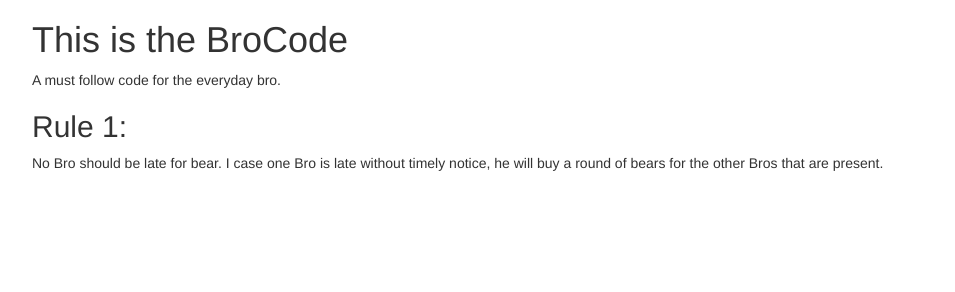
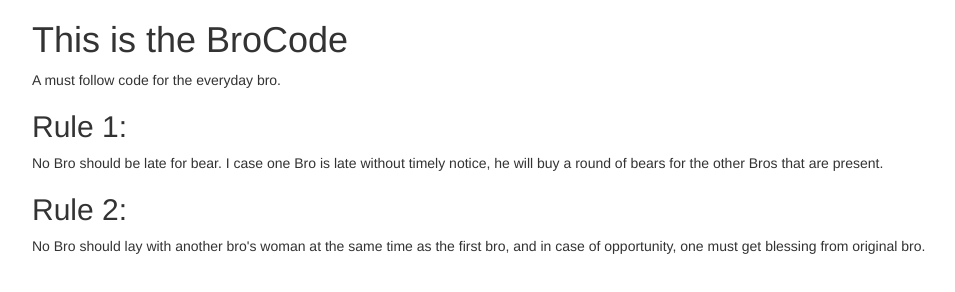
Before and after one commit to 89iuv/BroCode, a website: page public/index.html in a window 1280 px wide. Shown: the whole page, without its empty margins (38-993 px from the left). Drawn offline with nearby package versions, Linux system fonts and the light colour scheme.

Commit message:
2nd Rule

```diff
--- a/public/index.html
+++ b/public/index.html
@@ -18,7 +18,8 @@
 
     <h2>Rule 1:</h2>
     <p>No Bro should be late for bear. I case one Bro is late without timely notice, he will buy a round of bears for the other Bros that are present.</p>
-
+    <h2>Rule 2:</h2>
+    <p>No Bro should lay with another bro's woman at the same time as the first bro, and in case of opportunity, one must get blessing from original bro. </p>
 
   </div>
 
```
